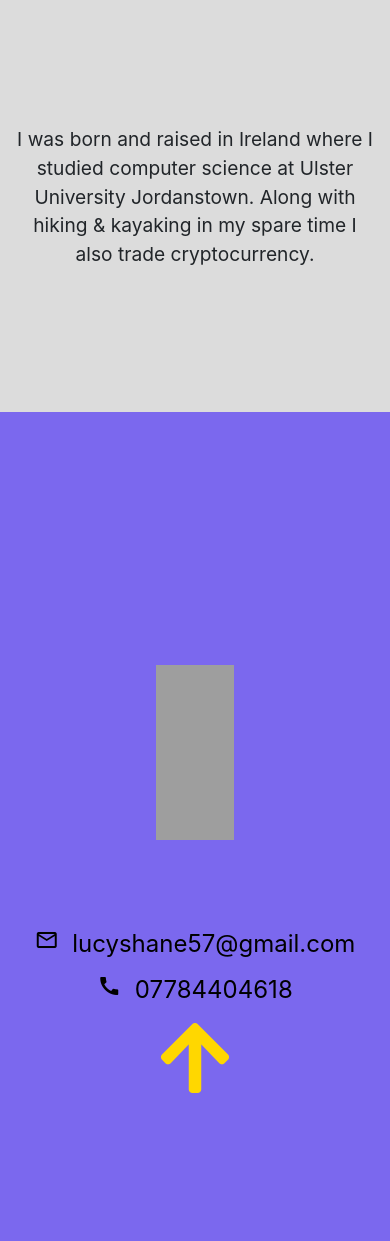
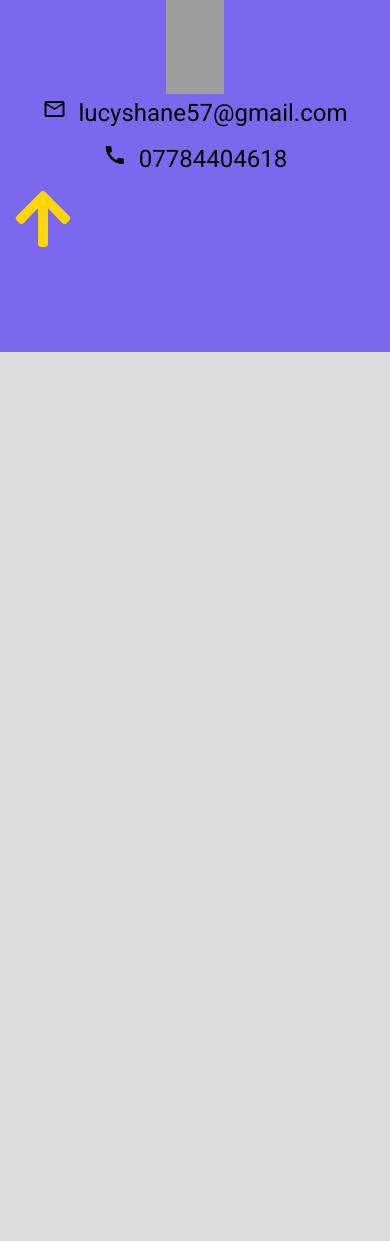
Before and after one commit to ShaneLucy/portfolio, a PHP site: page / in a window 390 px wide. Shown: the part 2801-4042 px from the top of the page. After the commit the page ends 3153 px from the top, so only its background shows below. Run offline with PHP 8.4, Linux system fonts and the light colour scheme; some libraries are stand-ins or nearby versions; grey boxes are pictures that could not be loaded.

Commit message:
Update custom.css
Improved responsiveness on multiple devices

```diff
--- a/custom.css
+++ b/custom.css
@@ -1,41 +1,203 @@
+/*importing font family from google fonts*/
+
+@import url('https://fonts.googleapis.com/css?family=Merriweather|Roboto');
 body {
 	height: 100%;
 	margin: 0;
 	background-color: gainsboro;
 	overflow-x: hidden;
+	font-family: 'Roboto', sans-serif;
 }
+
+strong {
+	font-family: 'Merriweather', serif;
+}
+
 p {
 	font-size: 1.2rem;
 }
+
 h1 {
 	font-weight: lighter;
 	color: white;
 	border: 2px;
 	letter-spacing: 2px;
 }
-/*styles used for emphasising words in hero text*/
+
+h3 {
+	padding-left: 2vw;
+	line-height: 1.6;
+	color: black;
+}
+
+h4 {
+	font-weight: normal;
+	line-height: 1.6;
+	color: black;
+	text-align: center;
+}
+
+
+/*stlyes for navigational links*/
+
+.navbar-nav .nav-item .nav-link {
+	color: gold;
+	font-size: 1.2rem;
+}
+
+.navbar-nav .nav-item .nav-link:hover {
+	color: ivory;
+	font-size: 1.6rem;
+	text-decoration: underline;
+}
+
+.navbar-toggler-icon {
+	color: gold;
+}
+
+
+/*adds shadows to cards */
+
+.card-body {
+	box-shadow: 5px 5px 2px 0 rgba(0, 0, 0, 0.2), 0 6px 20px 0 rgba(0, 0, 0, 0.19);
+	background-color: white;
+}
+
+
+/*Adds shadow and a white background to about me section*/
+
+.white {
+	background-color: white;
+	padding-top: 5vh;
+	box-shadow: 5px 5px 2px 0 rgba(0, 0, 0, 0.2), 0 6px 20px 0 rgba(0, 0, 0, 0.19);
+}
+
+.me {
+	border-radius: 50%;
+	display: block;
+	margin-left: auto;
+	margin-right: auto;
+	width: 50%;
+}
+
+#bio {
+	padding-top: 5vh;
+	padding-bottom: 5vh;
+	padding-left: 5vw;
+	padding-right: 5vw;
+}
+
+
+/*styles for the footer of the webpage*/
+
+#footer {
+	background-color: mediumslateblue;
+	padding-top: 5vh;
+	padding-bottom: 5vh;
+}
+
+
+/*styles for back to home arrow*/
+
+a>i {
+	font-size: 4rem;
+	color: gold;
+}
+
+a>i:hover {
+	color: ivory;
+}
+
+.pad-5 {
+	padding-top: 5vh;
+	padding-bottom: 5vh;
+}
+
+
+/*media query for styling & displaying portrait mobile content*/
+
+@media only screen and (max-width: 768px),
+(max-width: 767px) {
+	.desktop {
+		display: none;
+	}
+	.navbar-toggler .icon {
+		background-color: #gold;
+	}
+	.navbar {
+		background-color: gray;
+		background-image: none;
+	}
+	.navbar-nav .nav-item .nav-link {
+		font-size: 1em;
+	}
+	.hero-image {
+		padding-top: 15vh;
+		background-color: mediumslateblue;
+		padding-bottom: 15vh;
+	}
 	strong {
-     color: ivory;
-     font-size: 125%;
+		color: gold;
+		font-size: 3.5rem;
 		font-weight: bold;
 	}
- strong:hover {
+	.card-pad {
+		padding-top: 2.5vh;
+		padding-bottom: 2.5vh;
+	}
+	#about {
+		padding-top: 8vh;
+		padding-bottom: 8vh;
+	}
+	/*sizes and positions  my avatar */
+	.me {
+		height: 40vh;
+		width: 40vw;
+	}
+	.icons {
+		max-height: 15vh;
+		max-width: 15vw;
+		display: block;
+		margin-left: auto;
+		margin-right: auto;
+	}
+	.mobile {
+		padding-bottom: 7vh;
+	}
+	a {
 		color: gold;
-     font-size: 125%;
-     font-weight: bold;
+	}
+	/*padding and positioning for footer elements on mobile devices
+  .pad-5 {
+  padding-top: 5vh;
+  padding-bottom: 5vh;
+  }*/
+}
+
+
+/*media query for styling and dislpaying landscape mobile content*/
+
+@media screen and (orientation:landscape) and (max-width: 768px) {}
+
+
+/*media query for styling and displaying desktop content */
+
+@media only screen and (min-width: 768px) {
+	.mobile {
+		display: none;
 	}
 	/*styles for hero image */
 	.hero-image {
 		width: 100vw;
 		height: 100vh;
-     background-image: linear-gradient(rgba(0, 0, 0, 0.6), rgba(0, 0, 0, 0.6)), url(https://shanelucy.me/images/hero.jpg);
+		background-image: linear-gradient(rgba(0, 0, 0, 0.6), rgba(0, 0, 0, 0.6)), url(http://shanelucy.pcriot.com/portfolio/images/hero.jpg);
 		display: flex;
 		justify-content: center;
 		align-items: center;
 		overflow: hidden;
 		text-align: center;
 		background-size: cover;
-     background-position:center;
+		background-position: center;
 		background-repeat: no-repeat;
 		background-attachment: fixed;
 	}
@@ -59,7 +221,6 @@ body {
 		margin: 0 auto;
 		overflow: auto;
 		white-space: nowrap;
-
 	}
 	.hero-text3 {
 		text-align: center;
@@ -71,34 +232,22 @@ body {
 		overflow: auto;
 		white-space: nowrap;
 	}
-/*stlyes for navigational links*/
- .navbar-nav .nav-item .nav-link {
+	strong {
 		color: gold;
-     font-size: 1.4em;
+		font-size: 3.5rem;
+		font-weight: bold;
 	}
- .navbar-nav .nav-item .nav-link:hover {
-     color: ivory;
-     font-size: 1.4em;
-}
-/*background portperties makes the nav bar blend into hero image*/
+	/*blends the nav bar into the hero image*/
 	.navbar {
-     background-image: linear-gradient(rgba(0, 0, 0, 0.6), rgba(0, 0, 0, 0.6)), url(https://shanelucy.me/images/hero.jpg);
+		background-image: linear-gradient(rgba(0, 0, 0, 0.6), rgba(0, 0, 0, 0.6)), url(http://shanelucy.pcriot.com/portfolio/images/hero.jpg);
 		background-size: cover;
-     background-position:center;
+		background-position: center;
 		background-repeat: no-repeat;
 		background-attachment: fixed;
-}
-/*adds shadows to cards */
- .card-body {
-     box-shadow: 0 4px 8px 0 rgba(0, 0, 0, 0.2), 0 6px 20px 0 rgba(0, 0, 0, 0.19);
-     background-color: white;
 	}
 	#showcase {
 		padding-top: 10vh;
 		padding-bottom: 20vh;
-}
- #hide {
-     visibility: hidden;
 	}
 	h2 {
 		padding-bottom: 10vh;
@@ -106,77 +255,62 @@ body {
 	#about {
 		padding-bottom: 15vh;
 	}
- .me {
-     border-radius: 50%;
-}
-/*Positioning for bio*/
- #bio {
-     padding-top: 15vh;
-}
-/*styles for the footer of the webpage*/
+	/*positioning footer components*/
 	#footer {
-     padding-top: 30vh;
-     background-color: mediumslateblue;
+		padding-top: 10vh;
 		padding-bottom: 10vh;
 		text-align: center;
 	}
-/*styling and aligning h4 and h3 */
- h4 {
-     font-weight: normal;
-     line-height: 1.6;
-     color: black;
-     text-align: center;
-}
- h3 {
-     padding-left: 2vw;
-     line-height: 1.6;
-     color: black;
+	/*padding used for layout purposes*/
+	#contact {
+		padding-top: 10vh;
 	}
 	/*Setting sizes of social media icons*/
 	.icons {
 		max-height: 10vh;
 		max-width: 10vw;
 	}
-/*styles for back to home arrow*/
- a > i {
-     font-size: 5em;
-     color: gold;
 }
- a > i:hover {
-     font-size: 5em;
-     color: ivory;
+
+
+/*prevents hero text from overflowing*/
+
+@media only screen and (max-width: 864px)
+/*and (min-width: 768px)*/
+
+{
+	h1 {
+		font-size: 2rem;
 	}
-/*padding used for layout purposes*/
- #contact {
-     padding-top: 10vh;
+	strong {
+		font-size: 3rem;
 	}
- .mobile {
-     padding-bottom: 7vh;
-}
-/*media query for displaying mobile content*/
- @media only screen and (max-width: 768px) {
-     .desktop {
-         display: none;
-    }
-     .navbar {
-         background-color: mediumslateblue;
-         background-image: none;
+	p {
+		font-size: 1rem;
 	}
 	.navbar-nav .nav-item .nav-link {
-         font-size: 1em;
-    }
-     .icons {
-         max-height: 20vh;
-         max-width: 20vw;
-    }
-    .me {
-     max-height: 30vh;
-     max-width: 30vw;
+		color: gold;
+		font-size: 1rem;
 	}
 }
-/*media query for displaying desktop content*/
- @media only screen and (min-width: 768px) {
-     .mobile {
-         display: none;
+
+
+/*The following media queries force responsive behaviour on the cards at various breakpoints*/
+
+@media only screen and (max-width: 991px) and (min-width: 768px) {
+	.layout {
+		padding-top: 6vh;
 	}
 }
+
+@media only screen and (max-width: 767px) and (min-width: 576px) {
+	.layout2 {
+		padding-top: 6vh;
+	}
+}
+
+@media only screen and (min-width: 1200px) {
+	.layout {
+		padding-top: 6vh;
+	}
+}
```
Lines whose indentation alone changed are shown as unchanged.
